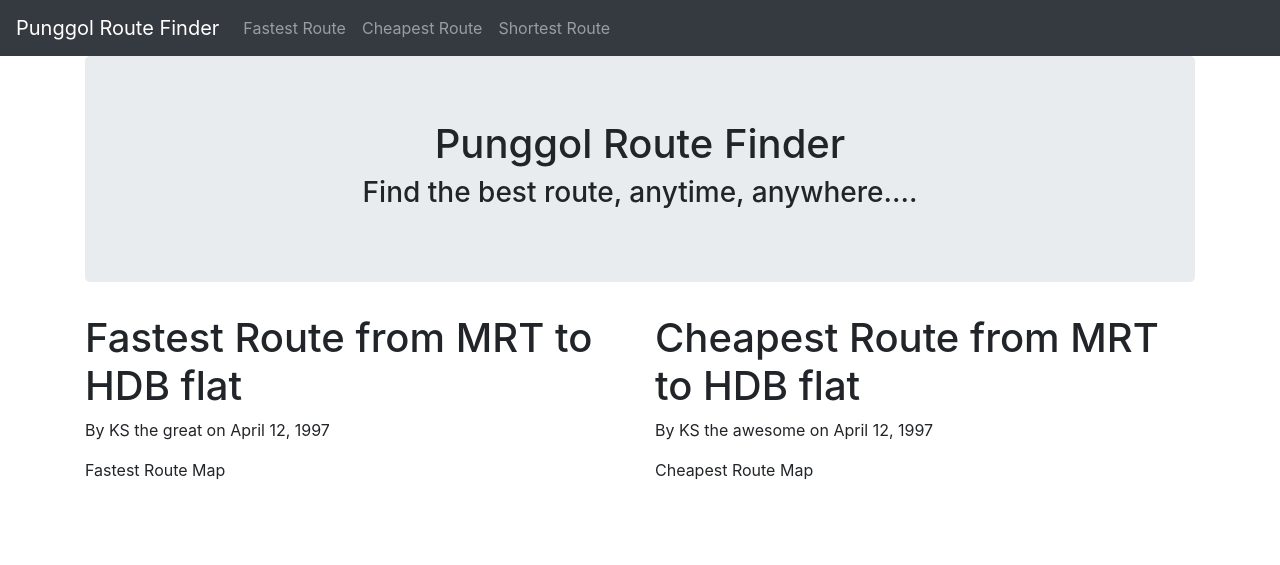
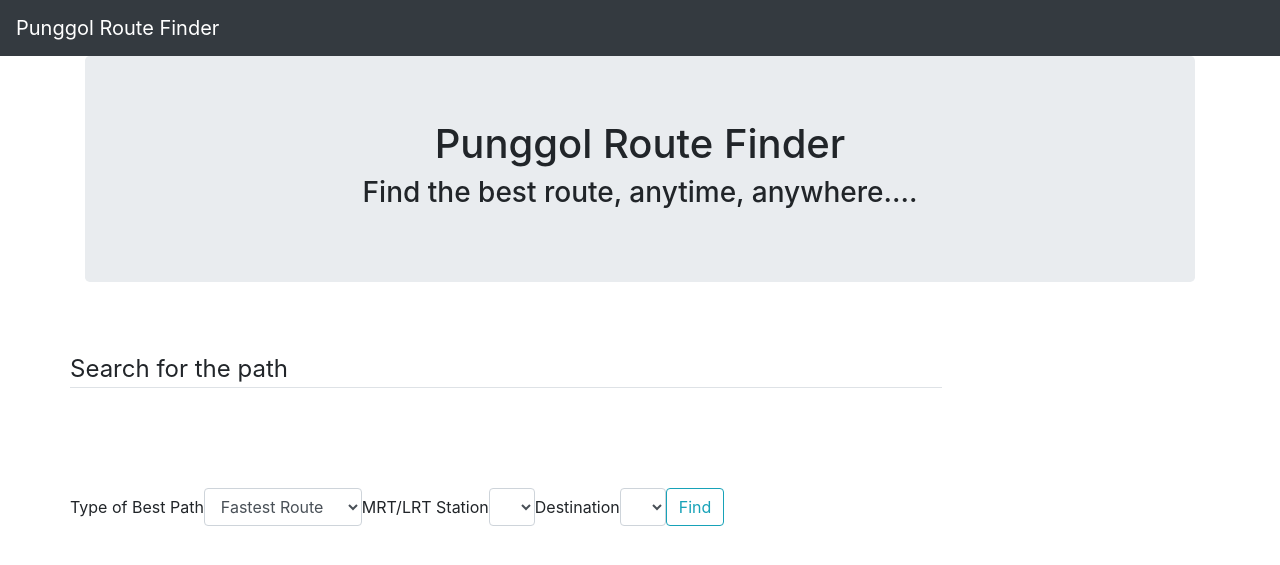
Before and after one commit to puglord96/ICT1008_Grp4-4, a Flask app: page / in a window 1280 px wide. Shown: the top 565 px of the page. Run offline with Flask 2, Linux system fonts and the light colour scheme; lists and menus that the app fills with data are empty; parts of the project's set-up code (start-up, migrations or seed data) failed here and were passed over; some libraries are stand-ins or nearby versions.

Commit message:
set up the gui now left the map

```diff
--- a/app.py
+++ b/app.py
@@ -1,28 +1,18 @@
-from flask import Flask,render_template
-from flask_wtf import FlaskForm
+from flask import Flask, render_template, request, jsonify,url_for
+from form import MapForm
+from config import Config
 
 app = Flask(__name__)
 
-
-posts = [
-    {
-        'author': 'KS the great',
-        'title': 'Fastest Route from MRT to HDB flat',
-        'content': 'Fastest Route Map',
-        'date_posted': 'April 12, 1997'
-    },
-{
-        'author': 'KS the awesome',
-        'title': 'Cheapest Route from MRT to HDB flat',
-        'content': 'Cheapest Route Map',
-        'date_posted': 'April 12, 1997'
-    }
-]
+app.config['SECRET_KEY'] = '4cfbdadf2d991953407bb0942aa37e3a'
 
 
 @app.route('/')
-def text_msg():
-    return render_template('home.html', posts=posts)
+def home_page():
+    form = MapForm()
+    BestPathChoice = request.args.get('BestPathChoice')
+
+    return render_template('home.html', form=form,methods=['GET'],variable=BestPathChoice)
 
 
 @app.route('/test')
@@ -30,7 +20,5 @@ def hello_world():
     return render_template('test.html', title='About')
 
 
-
-
 if __name__ == '__main__':
     app.run()
--- a/form.py
+++ b/form.py
@@ -1,8 +1,7 @@
 from flask_wtf import FlaskForm
-from wtforms import SelectField, StringField
-from wtforms.validators import DataRequired, Length
+from wtforms import SelectField, SubmitField,Label
+from wtforms.validators import DataRequired
 import csv, urllib
-
 
 MRTLRTStations = []
 HDBBlocks = []
@@ -13,14 +12,18 @@ with open('datasets/Punggol LRT Stations.csv') as csv_file:
     for row in csv_reader:
         MRTLRTStations.append((row[0], row[1]))
 
-with open('datasets/hdb-property-information.csv') as csv_file:
+with open('datasets/punggol-hdb-latlong.csv') as csv_file:
     csv_reader = csv.reader(csv_file, delimiter=',')
 
     for row in csv_reader:
-        HDBBlocks.append((row[0],row[0]))
-print(HDBBlocks)
+        HDBBlocks.append((row[0], row[1].split(",")))
 
 
 class MapForm(FlaskForm):
-    BestPathChoice = SelectField(u'Type of Best Path', choices=[('fast', 'Fastest Route'), ('short', 'Shortest Route')])
-    MRTLocation = SelectField(u'MRT/LRT Station', choices=[(station[0], station[1]) for station in MRTLRTStations])
+    BestPathChoice = SelectField('Type of Best Path', choices=[('fast', 'Fastest Route'), ('short', 'Shortest Route')],
+                                 validators=[DataRequired()])
+    MRTLocation = SelectField('MRT/LRT Station', choices=[(station[0], station[1]) for station in MRTLRTStations],
+                              validators=[DataRequired()])
+    HDBLocation = SelectField('Destination', choices=[(hdb[1], hdb[0]) for hdb in HDBBlocks],
+                              validators=[DataRequired()])
+    submit = SubmitField('Find')
--- /dev/null
+++ b/static/js/form.js
@@ -0,0 +1,14 @@
+ // The first parameter are the coordinates of the center of the map
+  // The second parameter is the zoom level
+  var map = L.map('map').setView([1.402208, 103.907128], 11);
+    L.map('map').setView([1.402208, 103.907128], 11);
+  // {s}, {z}, {x} and {y} are placeholders for map tiles
+  // {x} and {y} are the x/y of where you are on the map
+  // {z} is the zoom level
+  // {s} is the subdomain of cartodb
+    var layer = L.tileLayer('http://basemaps.cartocdn.com/light_all/11/1.402208/103.907128.png', {
+    attribution: '&copy; <a href="http://www.openstreetmap.org/copyright">OpenStreetMap</a> contributors, &copy; <a href="http://cartodb.com/attributions">CartoDB</a>'
+    });
+
+    // Now add the layer onto the map
+    map.addLayer(layer);
--- a/templates/home.html
+++ b/templates/home.html
@@ -1,10 +1,28 @@
 {% extends "layout.html" %}
 {% block content %}
-    {% for post in posts %}
-        <div class="col-sm-6">
-            <h1>{{ post.title }}</h1>
-            <p>By {{ post.author }} on {{ post.date_posted }}</p>
-            <p>{{ post.content }}</p>
+
+    <form class="form-inline" id="form" action="">
+        {{ form.hidden_tag() }}
+
+            <legend class="border-bottom mb-4">Search for the path</legend>
+            <div class="form-group">
+                {{ form.BestPathChoice.label(class="form-control-label") }}
+                {{ form.BestPathChoice(class="form-control") }}
+            </div>
+            <div class="form-group">
+                {{ form.MRTLocation.label(class="form-control-label") }}
+                {{ form.MRTLocation(class="form-control") }}
+            </div>
+            <div class="form-group">
+                {{ form.HDBLocation.label(class="form-control-label") }}
+                {{ form.HDBLocation(class="form-control") }}
+            </div>
+        <div class="form-group">
+            {{ form.submit(class="btn btn-outline-info") }}
         </div>
-    {% endfor %}
+    </form>
+    <br>
+    <div id="map" style="height: 250px;"></div>
+
+
 {% endblock content %}
--- a/templates/layout.html
+++ b/templates/layout.html
@@ -8,12 +8,8 @@
     <!-- Bootstrap CSS -->
     <link rel="stylesheet" href="https://stackpath.bootstrapcdn.com/bootstrap/4.4.1/css/bootstrap.min.css"
           integrity="sha384-Vkoo8x4CGsO3+Hhxv8T/Q5PaXtkKtu6ug5TOeNV6gBiFeWPGFN9MuhOf23Q9Ifjh" crossorigin="anonymous">
-
-    {% if title %}
-        <title>Home - {{ title }}</title>
-    {% else %}
-        <title>Home</title>
-    {% endif %}
+ <link rel="stylesheet" href="http://cdn.leafletjs.com/leaflet/v0.7.7/leaflet.css" />
+ <script src="http://cdn.leafletjs.com/leaflet/v0.7.7/leaflet.js"></script>
 
 </head>
 <body>
@@ -21,18 +17,6 @@
 <nav class="navbar navbar-expand-sm bg-dark navbar-dark">
     <a class="navbar-brand">Punggol Route Finder</a>
     <!-- Links -->
-    <ul class="navbar-nav">
-        <li class="nav-item">
-            <a class="nav-link" href="#">Fastest Route</a>
-        </li>
-        <li class="nav-item">
-            <a class="nav-link" href="#">Cheapest Route</a>
-        </li>
-        <li class="nav-item">
-            <a class="nav-link" href="#">Shortest Route</a>
-        </li>
-    </ul>
-
 </nav>
 <div class="container">
     <div class="jumbotron">
@@ -49,6 +33,9 @@
 
 <!-- Optional JavaScript -->
 <!-- jQuery first, then Popper.js, then Bootstrap JS -->
+<script src="https://ajax.googleapis.com/ajax/libs/jquery/3.1.0/jquery.min.js"></script>
+
+
 <script src="https://code.jquery.com/jquery-3.4.1.slim.min.js"
         integrity="sha384-J6qa4849blE2+poT4WnyKhv5vZF5SrPo0iEjwBvKU7imGFAV0wwj1yYfoRSJoZ+n"
         crossorigin="anonymous"></script>
@@ -58,5 +45,6 @@
 <script src="https://stackpath.bootstrapcdn.com/bootstrap/4.4.1/js/bootstrap.min.js"
         integrity="sha384-wfSDF2E50Y2D1uUdj0O3uMBJnjuUD4Ih7YwaYd1iqfktj0Uod8GCExl3Og8ifwB6"
         crossorigin="anonymous"></script>
+ <script src="{{ url_for('static',filename='js/form.js') }}"></script>
 </body>
 </html>
```
